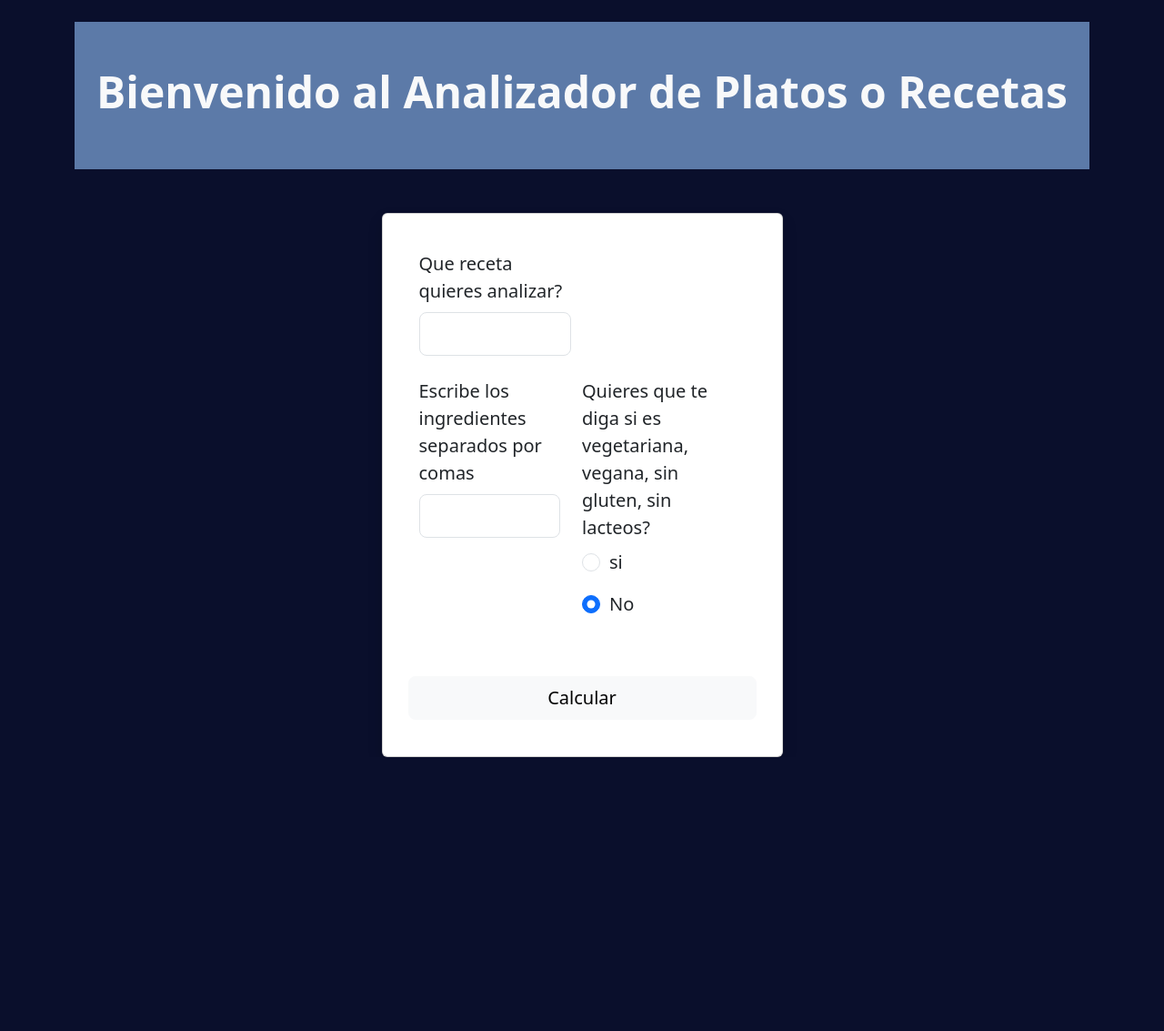
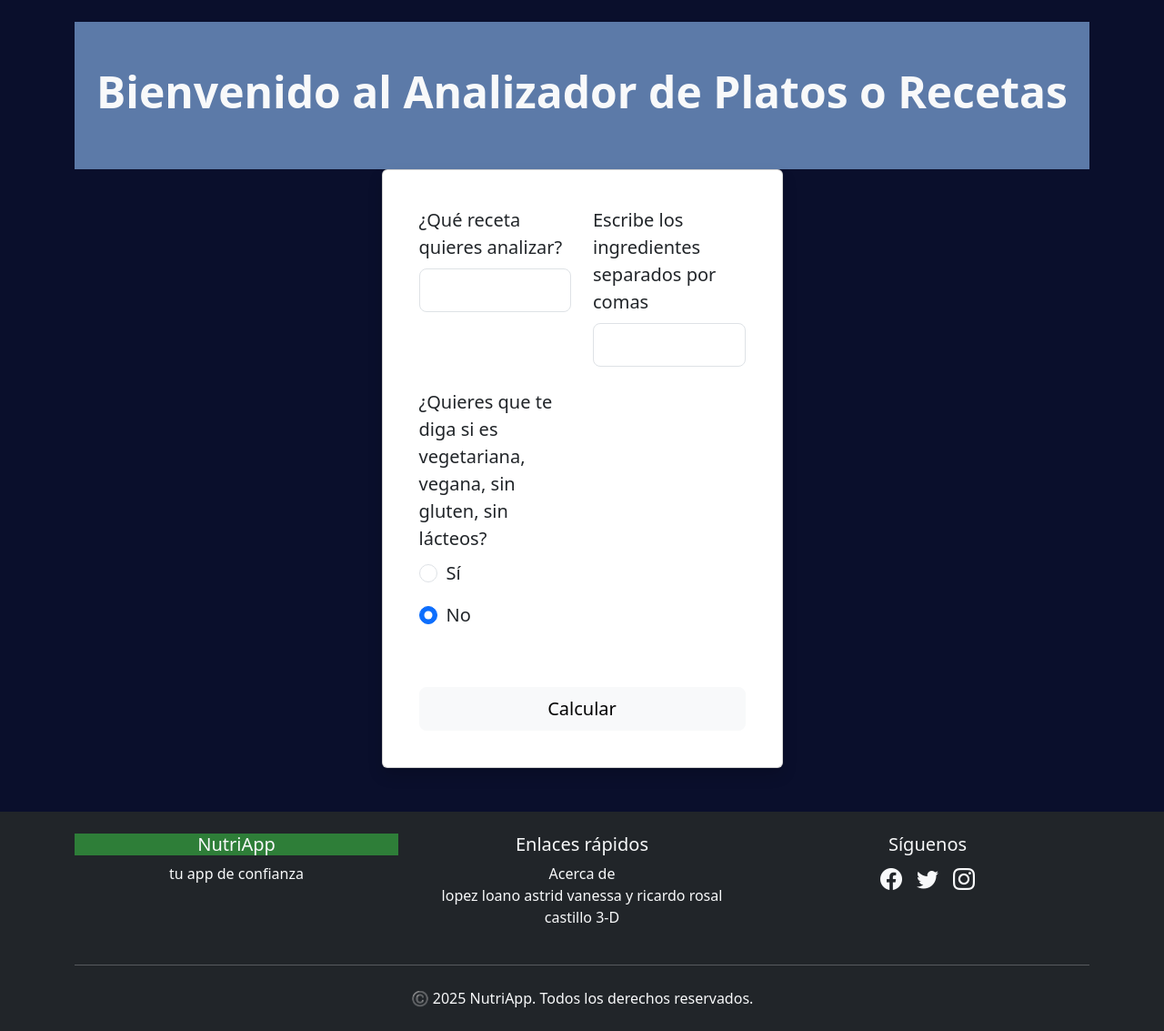
Before and after one commit to Ricardo7335/Nutri-App, a Flask app: page /an in a window 1280 px wide. Shown: the part 72-1205 px from the top of the page at 91% size. Before the commit the page ends 904 px from the top, so only its background shows below. Run offline with Flask 3, Linux system fonts and the light colour scheme.

Commit message:
Actualizacion

```diff
--- a/app.py
+++ b/app.py
@@ -1,7 +1,10 @@
 from flask import Flask, render_template, request, redirect, url_for, flash, session
+import requests
 
 app = Flask(__name__)
 app.secret_key = 'vane_clave_segura_2025'
+
+API_KEY = "sW5cNacxmey8KAmb8zwGF7Lv2lPfBTodv4ewa5dy"
 
 @app.route('/')
 def inicio():
@@ -14,10 +17,6 @@ def recetas():
 @app.route('/ejercicios')
 def ejercicios():
     return render_template('ejercicio.html')
-
-@app.route('/ia')
-def ia():
-    return render_template('ia.html')
 
 @app.route('/educacion')
 def educacion():
@@ -63,10 +62,6 @@ def peso():
 @app.route("/mn")
 def mn():
     return render_template("macros.html")
-
-@app.route("/an")
-def an():
-    return render_template("analizador.html")
 
 @app.route('/imc', methods=['GET', 'POST'])
 def imc():
@@ -190,5 +185,83 @@ def macros():
 
     return render_template('macros.html', resultado=resultado)
 
-if __name__ == '__main__':
+@app.route("/an")
+def an():
+    return render_template("analizador.html", resultado=None)
+
+@app.route("/analizar", methods=["POST"])
+def analizar():
+    receta = request.form.get("receta")
+    ingredientes = request.form.get("ingredientes").split(",")
+
+    resultado = {
+        "receta": receta,
+        "ingredientes": [],
+        "sin_gluten": True,
+        "sin_lacteos": True,
+        "es_vegetariana": True,
+        "es_vegana": True
+    }
+
+    lacteos = ["leche", "queso", "yogur", "mantequilla"]
+    gluten = ["pan", "trigo", "pasta", "harina"]
+    carnes = ["pollo", "carne", "res", "cerdo", "pescado"]
+
+    for ing in ingredientes:
+        ing = ing.strip()
+        url = f"https://api.nal.usda.gov/fdc/v1/foods/search?query={ing}&api_key={API_KEY}"
+        r = requests.get(url)
+        data = r.json()
+
+        energia = "No encontrado"
+        nombre = ing
+        if "foods" in data and len(data["foods"]) > 0:
+            food = data["foods"][0]
+            nombre = food.get("description", ing)
+            for n in food.get("foodNutrients", []):
+                if n["nutrientName"] == "Energy":
+                    energia = f"{n['value']} {n['unitName']}"
+                    break
+
+        resultado["ingredientes"].append({"nombre": nombre, "energia": energia})
+
+
+        if any(l in ing.lower() for l in lacteos):
+            resultado["sin_lacteos"] = False
+            resultado["es_vegana"] = False
+        if any(g in ing.lower() for g in gluten):
+            resultado["sin_gluten"] = False
+        if any(c in ing.lower() for c in carnes):
+            resultado["es_vegetariana"] = False
+            resultado["es_vegana"] = False
+
+    return render_template("analizador.html", resultado=resultado)
+
+RESPUESTAS = {
+    "hola": "¡Hola! ¿Cómo estás?",
+    "que ejercicios me recomiendas": "Puedes empezar con caminatas, sentadillas, abdominales y ejercicios de resistencia ligera.",
+        "que alimentos puedo comer si soy vegetariana": "Frutas, verduras, legumbres, cereales integrales, frutos secos y lácteos si los consumes.",
+    "que alimentos puedo comer si soy vegana": "Frutas, verduras, legumbres, cereales integrales, semillas y frutos secos, evitando productos animales.",
+    "que alimentos puedo comer si soy omnivoro": "Puedes comer de todo: carnes, pescados, vegetales, frutas, cereales y lácteos, buscando equilibrio.",
+    "que alimentos puedo comer si soy flexitariano": "Principalmente vegetales y legumbres, pero ocasionalmente carnes o pescados en pequeñas cantidades.",
+    "que puedo hacer si quiero bajar de peso": "Mantén una dieta balanceada, controla las porciones y combina con ejercicio regular.",
+    "que ejercicios para ganar musculo": "Entrenamiento de fuerza: pesas, flexiones, dominadas y una dieta rica en proteínas.",
+    "para que sirven los planes nutricionales": "Sirven para organizar tu alimentación según tus objetivos y necesidades de salud.",
+    "por que es importante empezar tu vida saludable desde hoy": "Porque cada hábito que inicias ahora mejora tu bienestar futuro y previene enfermedades."
+}
+
+@app.route("/ia", methods=["GET", "POST"])
+def ia():
+    if "chat" not in session:
+        session["chat"] = [("IA", "¡Hola! ¿En qué puedo ayudarte hoy?")]
+
+    if request.method == "POST":
+        pregunta = request.form.get("pregunta", "").lower()
+        respuesta = RESPUESTAS.get(pregunta, "Lo siento, solo puedo responder 5 preguntas predefinidas.")
+        session["chat"].append(("Tú", pregunta))
+        session["chat"].append(("IA", respuesta))
+
+    return render_template("ia.html", chat=session["chat"])
+
+if __name__=="__main__":
     app.run(debug=True)
--- a/templates/analizador.html
+++ b/templates/analizador.html
@@ -1,13 +1,13 @@
 {% extends 'base.html' %}
 {% block content %}
 <body class="bg-dark text-light">
-  <section class="py-5 " style="background-color: #5c7aa8;">
+  <section class="py-5" style="background-color: #5c7aa8;">
     <div class="container text-center">
       <h1 class="fw-bold display-5">Bienvenido al Analizador de Platos o Recetas</h1>
     </div>
   </section>
-<form method="POST" action="/imc">
-  <div class="container p-4" style="background-color: #0a0f2c"></div>
+
+  <form method="POST" action="/analizar">
     <div class="container-fluid">
       <div class="row justify-content-center">
         <div class="col-12 col-lg-5">
@@ -15,27 +15,26 @@
             <div class="card-body">
               <div class="row">
                 <div class="mb-4 col-md-6">
-                    <label for="alturaInput" class="form-label fs-5">Que receta quieres analizar?</label>
-                    <input type="text" id="alturaInput" class="form-control form-control-lg">
-                  </div>
-                <div class="row">
-                  <div class="mb-4 col-md-6">
-                    <label for="alturaInput" class="form-label fs-5">Escribe los ingredientes separados por comas</label>
-                    <input type="text" id="alturaInput" class="form-control form-control-lg">
+                  <label for="recetaInput" class="form-label fs-5">¿Qué receta quieres analizar?</label>
+                  <input type="text" id="recetaInput" name="receta" class="form-control form-control-lg">
                 </div>
 
                 <div class="mb-4 col-md-6">
-                    <label for="pesoInput" class="form-label fs-5">Quieres que te diga si es vegetariana, vegana, sin gluten, sin lacteos?</label>
+                  <label for="ingredientesInput" class="form-label fs-5">Escribe los ingredientes separados por comas</label>
+                  <input type="text" id="ingredientesInput" name="ingredientes" class="form-control form-control-lg">
+                </div>
+
+                <div class="mb-4 col-md-6">
+                  <label class="form-label fs-5">¿Quieres que te diga si es vegetariana, vegana, sin gluten, sin lácteos?</label>
                   <div class="form-check fs-5 mb-3">
-                      <input class="form-check-input" type="radio" name="sexo" id="radioHombre" value="hombre">
-                      <label class="form-check-label" for="radioHombre">si</label>
+                    <input class="form-check-input" type="radio" name="analisis" id="radioSi" value="si">
+                    <label class="form-check-label" for="radioSi">Sí</label>
                   </div>
                   <div class="form-check fs-5 mb-4">
-                      <input class="form-check-input" type="radio" name="sexo" id="radioMujer" value="mujer" checked>
-                      <label class="form-check-label" for="radioMujer"> No</label>
+                    <input class="form-check-input" type="radio" name="analisis" id="radioNo" value="no" checked>
+                    <label class="form-check-label" for="radioNo">No</label>
                   </div>
                 </div>
-
               </div>
               <button type="submit" class="btn btn-light btn-lg w-100 mt-3">Calcular</button>
             </div>
@@ -44,4 +43,33 @@
       </div>
     </div>
   </form>
+
+{% if resultado %}
+<div class="container-fluid">
+  <div class="row justify-content-center">
+    <div class="col-12 col-lg-5">
+      <div class="card mt-4 shadow" style="background-color: #e6ffe6;">
+        <div class="card-body text-center">
+          <h4 class="card-title text-dark">Resultado</h4>
+          <p class="fs-5 text-dark"><strong>Receta:</strong> {{ resultado.receta }}</p>
+          <p class="fs-5 text-dark"><strong>Vegana:</strong> {{ resultado.es_vegana }}</p>
+          <p class="fs-5 text-dark"><strong>Vegetariana:</strong> {{ resultado.es_vegetariana }}</p>
+          <p class="fs-5 text-dark"><strong>Sin gluten:</strong> {{ resultado.sin_gluten }}</p>
+          <p class="fs-5 text-dark"><strong>Sin lácteos:</strong> {{ resultado.sin_lacteos }}</p>
+
+          <h5 class="mt-3 text-dark">Ingredientes analizados:</h5>
+          <ul class="list-group">
+            {% for ing in resultado.ingredientes %}
+              <li class="list-group-item">
+                {{ ing.nombre }} — Energía: {{ ing.energia }}
+              </li>
+            {% endfor %}
+          </ul>
+        </div>
+      </div>
+    </div>
+  </div>
+</div>
+{% endif %}
+
 {% endblock %}
--- a/templates/base.html
+++ b/templates/base.html
@@ -1,28 +1,42 @@
 <!DOCTYPE html>
 <html lang="es">
+
 <head>
   <meta charset="UTF-8">
   <title>App Nutricional</title>
   <link href="https://cdn.jsdelivr.net/npm/bootstrap@5.3.0/dist/css/bootstrap.min.css" rel="stylesheet">
+
 <body class="text-light" style="background-color: #0a0f2c;">
+  <link href="https://cdn.jsdelivr.net/npm/bootstrap@5.3.8/dist/css/bootstrap.min.css" rel="stylesheet">
+  <link rel="stylesheet" href="https://cdn.jsdelivr.net/npm/bootstrap-icons@1.11.1/font/bootstrap-icons.css">
   <nav class="navbar navbar-expand-lg navbar-dark" style="background-color: #0a0f2c;">
     <div class="container-fluid">
-      <a class="navbar-brand" href="{{ url_for('inicio') }}"><svg xmlns="http://www.w3.org/2000/svg" width="16" height="16" fill="currentColor" class="bi bi-suit-heart-fill" viewBox="0 0 16 16">
-  <path d="M4 1c2.21 0 4 1.755 4 3.92C8 2.755 9.79 1 12 1s4 1.755 4 3.92c0 3.263-3.234 4.414-7.608 9.608a.513.513 0 0 1-.784 0C3.234 9.334 0 8.183 0 4.92 0 2.755 1.79 1 4 1"/>
+      <a class="navbar-brand" href="{{ url_for('inicio') }}"><svg xmlns="http://www.w3.org/2000/svg" width="16"
+          height="16" fill="currentColor" class="bi bi-suit-heart-fill" viewBox="0 0 16 16">
+          <path
+            d="M4 1c2.21 0 4 1.755 4 3.92C8 2.755 9.79 1 12 1s4 1.755 4 3.92c0 3.263-3.234 4.414-7.608 9.608a.513.513 0 0 1-.784 0C3.234 9.334 0 8.183 0 4.92 0 2.755 1.79 1 4 1" />
         </svg>NutriApp</a>
       <div class="collapse navbar-collapse">
         <ul class="navbar-nav me-auto">
           <li class="nav-item"><a class="nav-link" href="{{ url_for('inicio') }}">Inicio</a></li>
           <li class="nav-item"><a class="nav-link" href="{{ url_for('recetas') }}">Recetas</a></li>
-          <li class="nav-item"><a class="nav-link" href="{{ url_for('ejercicios') }}"><svg xmlns="http://www.w3.org/2000/svg" width="16" height="16" fill="currentColor" class="bi bi-person-arms-up" viewBox="0 0 16 16">
-  <path d="M8 3a1.5 1.5 0 1 0 0-3 1.5 1.5 0 0 0 0 3"/>
-  <path d="m5.93 6.704-.846 8.451a.768.768 0 0 0 1.523.203l.81-4.865a.59.59 0 0 1 1.165 0l.81 4.865a.768.768 0 0 0 1.523-.203l-.845-8.451A1.5 1.5 0 0 1 10.5 5.5L13 2.284a.796.796 0 0 0-1.239-.998L9.634 3.84a.7.7 0 0 1-.33.235c-.23.074-.665.176-1.304.176-.64 0-1.074-.102-1.305-.176a.7.7 0 0 1-.329-.235L4.239 1.286a.796.796 0 0 0-1.24.998l2.5 3.216c.317.316.475.758.43 1.204Z"/>
+          <li class="nav-item"><a class="nav-link" href="{{ url_for('ejercicios') }}"><svg
+                xmlns="http://www.w3.org/2000/svg" width="16" height="16" fill="currentColor"
+                class="bi bi-person-arms-up" viewBox="0 0 16 16">
+                <path d="M8 3a1.5 1.5 0 1 0 0-3 1.5 1.5 0 0 0 0 3" />
+                <path
+                  d="m5.93 6.704-.846 8.451a.768.768 0 0 0 1.523.203l.81-4.865a.59.59 0 0 1 1.165 0l.81 4.865a.768.768 0 0 0 1.523-.203l-.845-8.451A1.5 1.5 0 0 1 10.5 5.5L13 2.284a.796.796 0 0 0-1.239-.998L9.634 3.84a.7.7 0 0 1-.33.235c-.23.074-.665.176-1.304.176-.64 0-1.074-.102-1.305-.176a.7.7 0 0 1-.329-.235L4.239 1.286a.796.796 0 0 0-1.24.998l2.5 3.216c.317.316.475.758.43 1.204Z" />
               </svg>Ejercicios</a></li>
-          <li class="nav-item"><a class="nav-link" href="{{ url_for('ia') }}"><svg xmlns="http://www.w3.org/2000/svg" width="16" height="16" fill="currentColor" class="bi bi-chat-heart" viewBox="0 0 16 16">
-  <path fill-rule="evenodd" d="M2.965 12.695a1 1 0 0 0-.287-.801C1.618 10.83 1 9.468 1 8c0-3.192 3.004-6 7-6s7 2.808 7 6-3.004 6-7 6a8 8 0 0 1-2.088-.272 1 1 0 0 0-.711.074c-.387.196-1.24.57-2.634.893a11 11 0 0 0 .398-2m-.8 3.108.02-.004c1.83-.363 2.948-.842 3.468-1.105A9 9 0 0 0 8 15c4.418 0 8-3.134 8-7s-3.582-7-8-7-8 3.134-8 7c0 1.76.743 3.37 1.97 4.6a10.4 10.4 0 0 1-.524 2.318l-.003.011a11 11 0 0 1-.244.637c-.079.186.074.394.273.362a22 22 0 0 0 .693-.125M8 5.993c1.664-1.711 5.825 1.283 0 5.132-5.825-3.85-1.664-6.843 0-5.132"/>
+          <li class="nav-item"><a class="nav-link" href="{{ url_for('ia') }}"><svg xmlns="http://www.w3.org/2000/svg"
+                width="16" height="16" fill="currentColor" class="bi bi-chat-heart" viewBox="0 0 16 16">
+                <path fill-rule="evenodd"
+                  d="M2.965 12.695a1 1 0 0 0-.287-.801C1.618 10.83 1 9.468 1 8c0-3.192 3.004-6 7-6s7 2.808 7 6-3.004 6-7 6a8 8 0 0 1-2.088-.272 1 1 0 0 0-.711.074c-.387.196-1.24.57-2.634.893a11 11 0 0 0 .398-2m-.8 3.108.02-.004c1.83-.363 2.948-.842 3.468-1.105A9 9 0 0 0 8 15c4.418 0 8-3.134 8-7s-3.582-7-8-7-8 3.134-8 7c0 1.76.743 3.37 1.97 4.6a10.4 10.4 0 0 1-.524 2.318l-.003.011a11 11 0 0 1-.244.637c-.079.186.074.394.273.362a22 22 0 0 0 .693-.125M8 5.993c1.664-1.711 5.825 1.283 0 5.132-5.825-3.85-1.664-6.843 0-5.132" />
               </svg>IA</a></li>
-          <li class="nav-item"><a class="nav-link" href="{{ url_for('educacion') }}"><svg xmlns="http://www.w3.org/2000/svg" width="16" height="16" fill="currentColor" class="bi bi-book" viewBox="0 0 16 16">
-  <path d="M1 2.828c.885-.37 2.154-.769 3.388-.893 1.33-.134 2.458.063 3.112.752v9.746c-.935-.53-2.12-.603-3.213-.493-1.18.12-2.37.461-3.287.811zm7.5-.141c.654-.689 1.782-.886 3.112-.752 1.234.124 2.503.523 3.388.893v9.923c-.918-.35-2.107-.692-3.287-.81-1.094-.111-2.278-.039-3.213.492zM8 1.783C7.015.936 5.587.81 4.287.94c-1.514.153-3.042.672-3.994 1.105A.5.5 0 0 0 0 2.5v11a.5.5 0 0 0 .707.455c.882-.4 2.303-.881 3.68-1.02 1.409-.142 2.59.087 3.223.877a.5.5 0 0 0 .78 0c.633-.79 1.814-1.019 3.222-.877 1.378.139 2.8.62 3.681 1.02A.5.5 0 0 0 16 13.5v-11a.5.5 0 0 0-.293-.455c-.952-.433-2.48-.952-3.994-1.105C10.413.809 8.985.936 8 1.783"/>
+          <li class="nav-item"><a class="nav-link" href="{{ url_for('educacion') }}"><svg
+                xmlns="http://www.w3.org/2000/svg" width="16" height="16" fill="currentColor" class="bi bi-book"
+                viewBox="0 0 16 16">
+                <path
+                  d="M1 2.828c.885-.37 2.154-.769 3.388-.893 1.33-.134 2.458.063 3.112.752v9.746c-.935-.53-2.12-.603-3.213-.493-1.18.12-2.37.461-3.287.811zm7.5-.141c.654-.689 1.782-.886 3.112-.752 1.234.124 2.503.523 3.388.893v9.923c-.918-.35-2.107-.692-3.287-.81-1.094-.111-2.278-.039-3.213.492zM8 1.783C7.015.936 5.587.81 4.287.94c-1.514.153-3.042.672-3.994 1.105A.5.5 0 0 0 0 2.5v11a.5.5 0 0 0 .707.455c.882-.4 2.303-.881 3.68-1.02 1.409-.142 2.59.087 3.223.877a.5.5 0 0 0 .78 0c.633-.79 1.814-1.019 3.222-.877 1.378.139 2.8.62 3.681 1.02A.5.5 0 0 0 16 13.5v-11a.5.5 0 0 0-.293-.455c-.952-.433-2.48-.952-3.994-1.105C10.413.809 8.985.936 8 1.783" />
               </svg>Educación</a></li>
         </ul>
         {% if usuario %}
@@ -36,8 +50,11 @@
           </ul>
         </li>
         {% else %}
-  <li class="nav-item"><a class="nav-link" href="{{ url_for('registro') }}"> <svg xmlns="http://www.w3.org/2000/svg" width="32" height="32" fill="currentColor" class="bi bi-person" viewBox="0 0 16 16">
-  <path d="M8 8a3 3 0 1 0 0-6 3 3 0 0 0 0 6m2-3a2 2 0 1 1-4 0 2 2 0 0 1 4 0m4 8c0 1-1 1-1 1H3s-1 0-1-1 1-4 6-4 6 3 6 4m-1-.004c-.001-.246-.154-.986-.832-1.664C11.516 10.68 10.289 10 8 10s-3.516.68-4.168 1.332c-.678.678-.83 1.418-.832 1.664z"/>
+        <li class="nav-item"><a class="nav-link" href="{{ url_for('registro') }}"> <svg
+              xmlns="http://www.w3.org/2000/svg" width="32" height="32" fill="currentColor" class="bi bi-person"
+              viewBox="0 0 16 16">
+              <path
+                d="M8 8a3 3 0 1 0 0-6 3 3 0 0 0 0 6m2-3a2 2 0 1 1-4 0 2 2 0 0 1 4 0m4 8c0 1-1 1-1 1H3s-1 0-1-1 1-4 6-4 6 3 6 4m-1-.004c-.001-.246-.154-.986-.832-1.664C11.516 10.68 10.289 10 8 10s-3.516.68-4.168 1.332c-.678.678-.83 1.418-.832 1.664z" />
             </svg>Registro</a></li>
         {% endif %}
       </div>
@@ -46,6 +63,38 @@
     {% block content %}
     {% endblock %}
   </div>
-<script src="https://cdn.jsdelivr.net/npm/bootstrap@5.3.0/dist/js/bootstrap.bundle.min.js"></script>
+
+  <script src="https://cdn.jsdelivr.net/npm/bootstrap@5.3.8/dist/js/bootstrap.bundle.min.js"
+    integrity="sha384-sRIl4kxILFvY47J16cr9ZwB07vP4J8+LH7qKQnuqkuIAvNWLzeN8tE5YBujZqJLB"
+    crossorigin="anonymous"></script>
 </body>
+<footer class="bg-dark text-light text-center py-4 mt-5">
+  <div class="container">
+    <div class="row">
+      <div class="col-md-4 mb-3 mb-md-0">
+        <h5 style="background-color: #2e7e38ff;">NutriApp</h5>
+        <p>tu app de confianza</p>
+      </div>
+      <div class="col-md-4 mb-3 mb-md-0">
+        <h5>Enlaces rápidos</h5>
+        <ul class="list-unstyled">
+          <li><a href="#" class="text-light text-decoration-none">Acerca de</a></li>
+          <li><a href="https://youtu.be/AGM8BMqBcTo?si=z2L7ODLz3AuIJdIL" class="text-light text-decoration-none">lopez
+              loano astrid vanessa y ricardo rosal castillo 3-D</a></li>
+        </ul>
+      </div>
+      <div class="col-md-4">
+        <h5>Síguenos</h5>
+        <div class="d-flex justify-content-center">
+          <a href="#" class="text-light me-3"><i class="bi bi-facebook" style="font-size: 1.5rem;"></i></a>
+          <a href="#" class="text-light me-3"><i class="bi bi-twitter" style="font-size: 1.5rem;"></i></a>
+          <a href="#" class="text-light"><i class="bi bi-instagram" style="font-size: 1.5rem;"></i></a>
+        </div>
+      </div>
+    </div>
+    <hr class="my-4 bg-secondary">
+    <p class="m-0">©️ 2025 NutriApp. Todos los derechos reservados.</p>
+  </div>
+</footer>
+
 </html>
--- a/templates/educacion.html
+++ b/templates/educacion.html
@@ -33,7 +33,7 @@
     <div class="card-body">
       <p>Descarga materiales para complementar tu nutrición:</p>
       <ul>
-        <li><a href="/static/planilla_ejercicios.pdf" target="_blank">Planilla de ejercicios básicos (PDF)</a></li>
+        <li><a href="/static/img/planilla_ejercicios.pdf" target="_blank">Planilla de ejercicios básicos (PDF)</a></li>
         <li><a href="/static/guia_macronutrientes.pdf" target="_blank">Guía de macronutrientes (PDF)</a></li>
       </ul>
     </div>
```
Also changed, not shown: templates/ejercicio.html (+93 -109 lines), templates/ia.html (+7 -5 lines), templates/receta.html (+17 -21 lines), 1 other file. Lines whose indentation alone changed are shown as unchanged.
